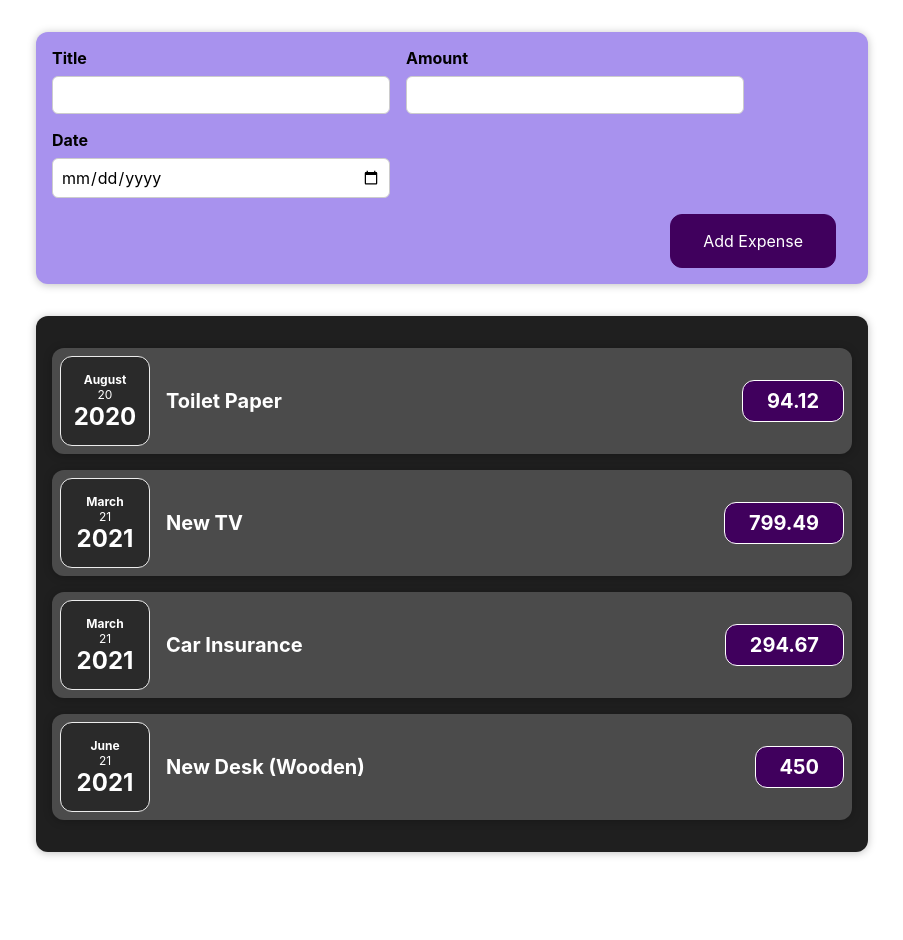
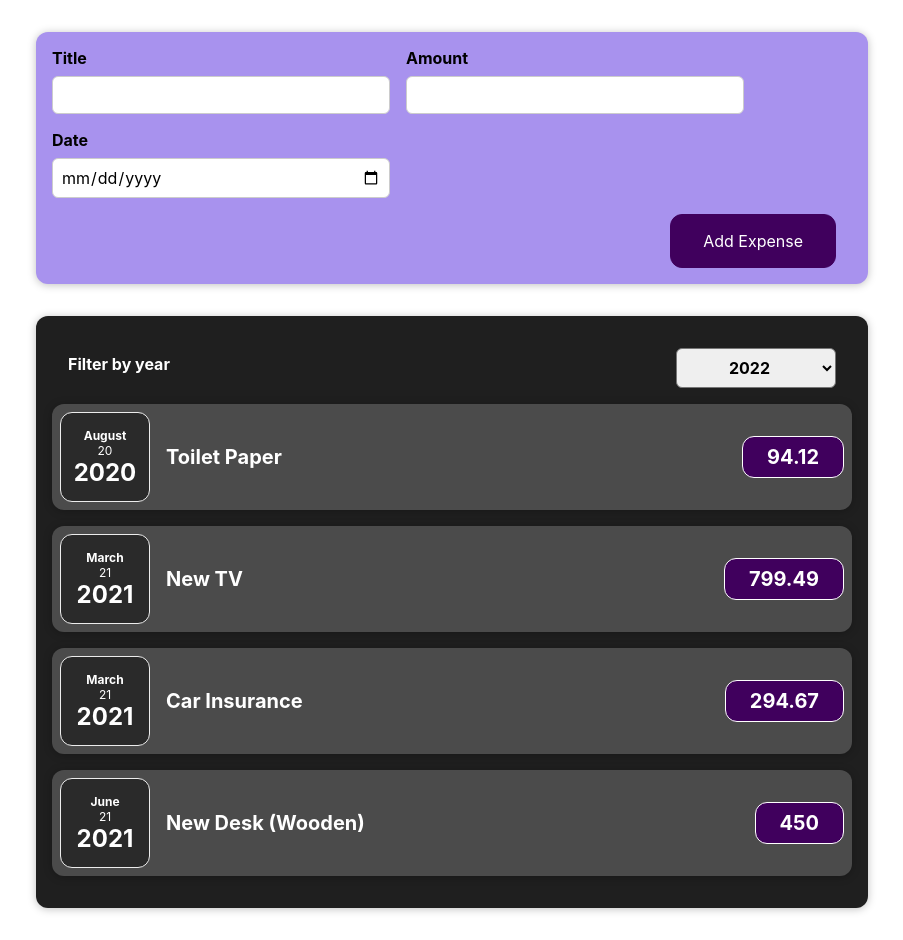
Before and after one commit to Stav93/expenses_managment, a React (Create React App) app: page / in a window 1280 px wide. Shown: the whole page, without its empty margins (188-1091 px from the left). Before the commit the page ends 884 px from the top, so only its background shows below. Built offline with nearby package versions, Linux system fonts and the light colour scheme.

Commit message:
starting the filter

```diff
--- a/src/App.js
+++ b/src/App.js
@@ -24,9 +24,14 @@
     },
   ];
 
+  const addExpenseHandler = expense => {
+    expenses.push(expense)
+    console.log(expenses)
+  }
+
   return (
     <div className="App">
-      <NewExpense/>
+      <NewExpense onAddExpense={addExpenseHandler} />
       <Expenses expenses={expenses}/>
     </div>
   );
--- a/src/components/Expenses/Expenses.jsx
+++ b/src/components/Expenses/Expenses.jsx
@@ -1,10 +1,16 @@
 import "./Expenses.css";
 import ExpenseItem from "./ExpenseItem";
+import ExpensesFilter from "./ExpensesFilter";
 import Card from "../UI/Card"
 
 function Expenses({ expenses }) {
+  const filterExpensesHandler = (year) => {
+    console.log(year)
+  }
   return (
+    <div>
       <Card className="expenses">
+      <ExpensesFilter onFilterExpenses={filterExpensesHandler} />
         <ExpenseItem
           title={expenses[0].title}
           date={expenses[0].date}
@@ -26,6 +32,7 @@
           amount={expenses[3].amount}
         />
       </Card>
+      </div>
   );
 }
 
--- /dev/null
+++ b/src/components/Expenses/ExpensesFilter.css
@@ -0,0 +1,24 @@
+.expenses-filter {
+  color: white;
+  padding: 0 1rem;
+}
+
+.expenses-filter__control {
+  display: flex;
+  width: 100%;
+  align-items: center;
+  justify-content: space-between;
+  margin: 1rem 0;
+}
+
+.expenses-filter label {
+  font-weight: bold;
+  margin-bottom: 0.5rem;
+}
+
+.expenses-filter select {
+  font: inherit;
+  padding: 0.5rem 3rem;
+  font-weight: bold;
+  border-radius: 6px;
+}
--- /dev/null
+++ b/src/components/Expenses/ExpensesFilter.jsx
@@ -0,0 +1,24 @@
+import './ExpensesFilter.css';
+
+const ExpensesFilter = ({onFilterExpenses}) => {
+  const FilterHandler = (event) => {
+    const year = event.target.value;
+    onFilterExpenses(year)
+  }
+
+  return (
+    <div className='expenses-filter'>
+      <div className='expenses-filter__control'>
+        <label>Filter by year</label>
+        <select onChange={FilterHandler}>
+          <option value='2022'>2022</option>
+          <option value='2021'>2021</option>
+          <option value='2020'>2020</option>
+          <option value='2019'>2019</option>
+        </select>
+      </div>
+    </div>
+  );
+};
+
+export default ExpensesFilter;
--- a/src/components/NewExpense/ExpenseForm.jsx
+++ b/src/components/NewExpense/ExpenseForm.jsx
@@ -1,7 +1,7 @@
 import { useState } from "react";
 import "./ExpenseForm.css";
 
-function ExpenseForm() {
+function ExpenseForm({onSaveExpenseData}) {
   const [enteredTitle, setEnteredTitle] = useState("");
   const [enteredAmount, setEnteredAmount] = useState("");
   const [enteredDate, setEnteredDate] = useState("");
@@ -24,7 +24,7 @@
       amount: enteredAmount,
       date: new Date(enteredDate),
     };
-    console.log(expenseData);
+    onSaveExpenseData(expenseData);
     setEnteredTitle("")
     setEnteredAmount("")
     setEnteredDate("")
--- a/src/components/NewExpense/NewExpense.jsx
+++ b/src/components/NewExpense/NewExpense.jsx
@@ -2,11 +2,18 @@
 import ExpenseForm from "./ExpenseForm"
 import "./NewExpense.css"
 
-function NewExpense() {
+function NewExpense({ onAddExpense }) {
+  const saveExpenseDataHandler = (enteredExpenseData) => {
+    const expenseData = {
+      ...enteredExpenseData,
+      id: Math.random().toString()
+    }
+    onAddExpense(expenseData)
+  }
 
   return (
     <div className="new-expense">
-      <ExpenseForm/>
+      <ExpenseForm onSaveExpenseData={saveExpenseDataHandler} />
     </div>
   )
 }
```
